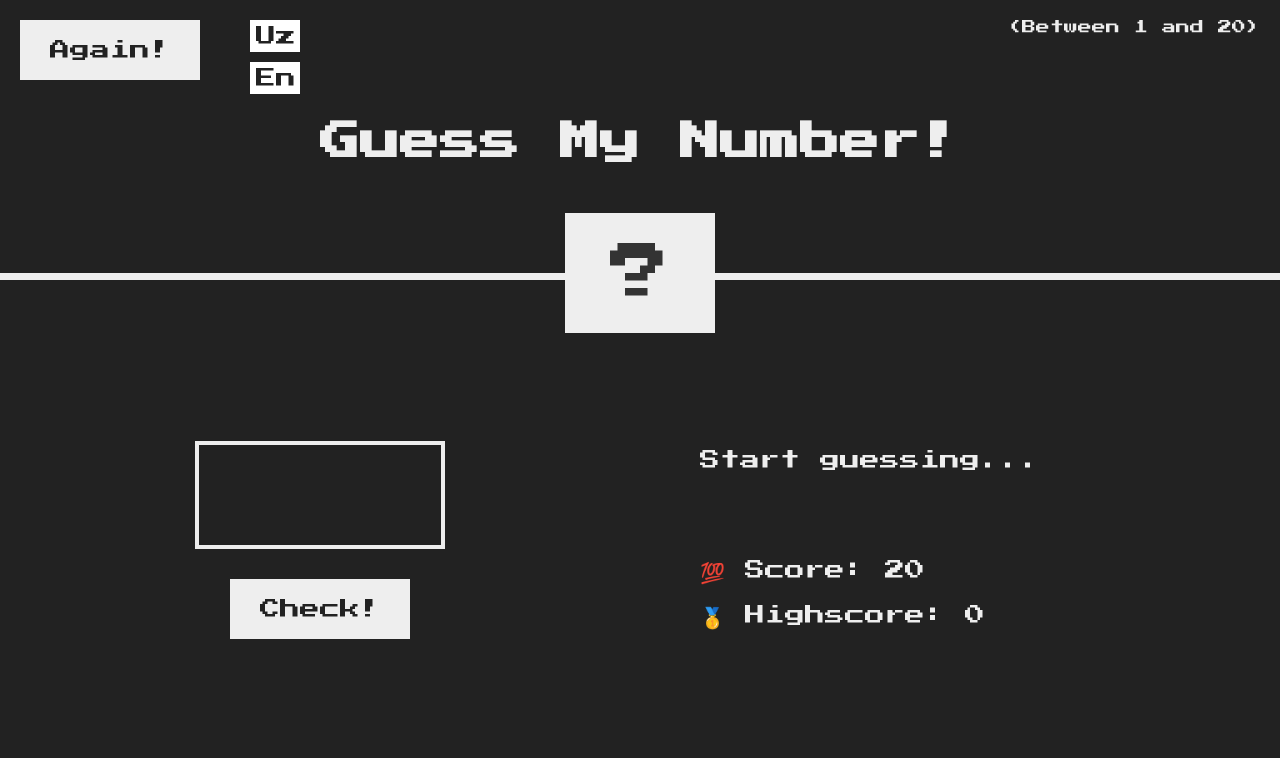
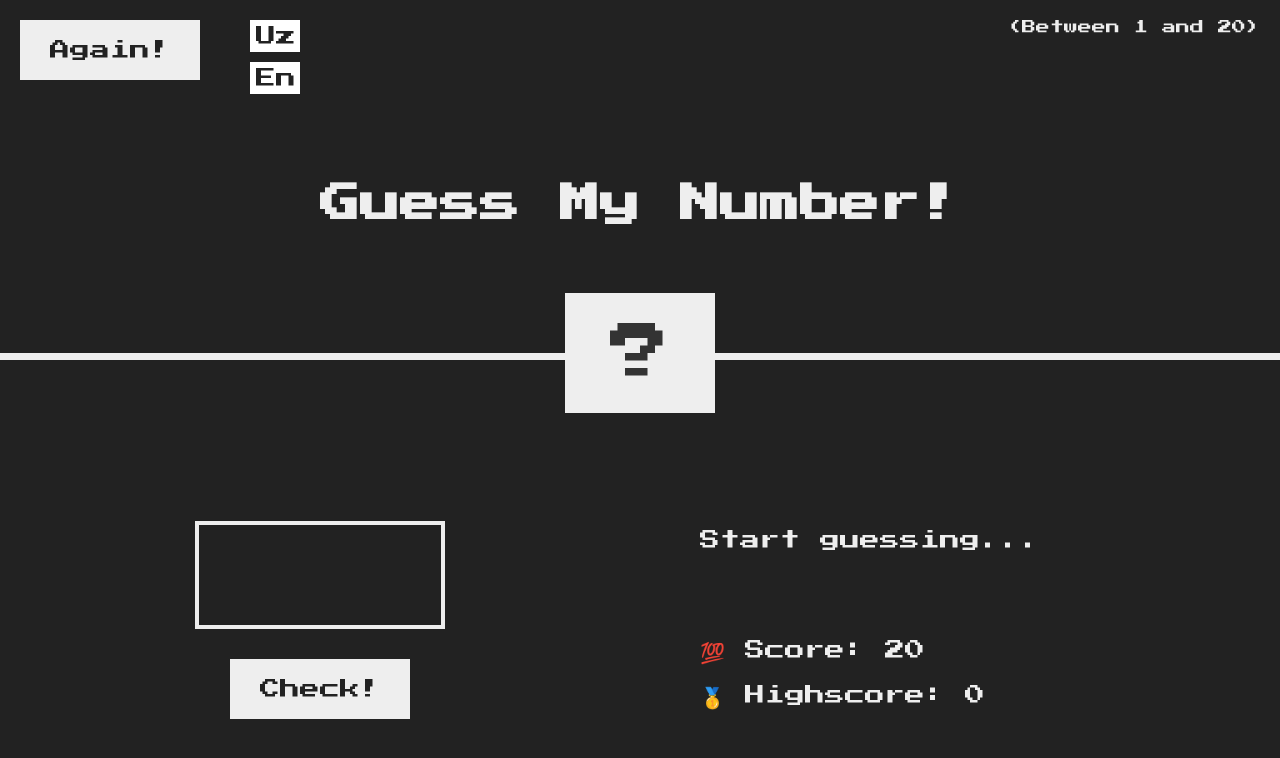
Before and after one commit to dasturchiOybe/GuessMyNumber, a plain HTML site: page index.html in a window 1280 px wide. Drawn offline with Linux system fonts and the light colour scheme.

Commit message:
game start

```diff
--- a/style.css
+++ b/style.css
@@ -21,7 +21,7 @@ body {
 /* LAYOUT */
 header {
   position: relative;
-  height: 35vh;
+  height: 45vh;
   border-bottom: 7px solid #eee;
 }
 
@@ -47,6 +47,7 @@ main {
 
 /* ELEMENTS STYLE */
 h1 {
+  margin-top: 2rem;
   font-size: 4rem;
   text-align: center;
   position: absolute;
```
